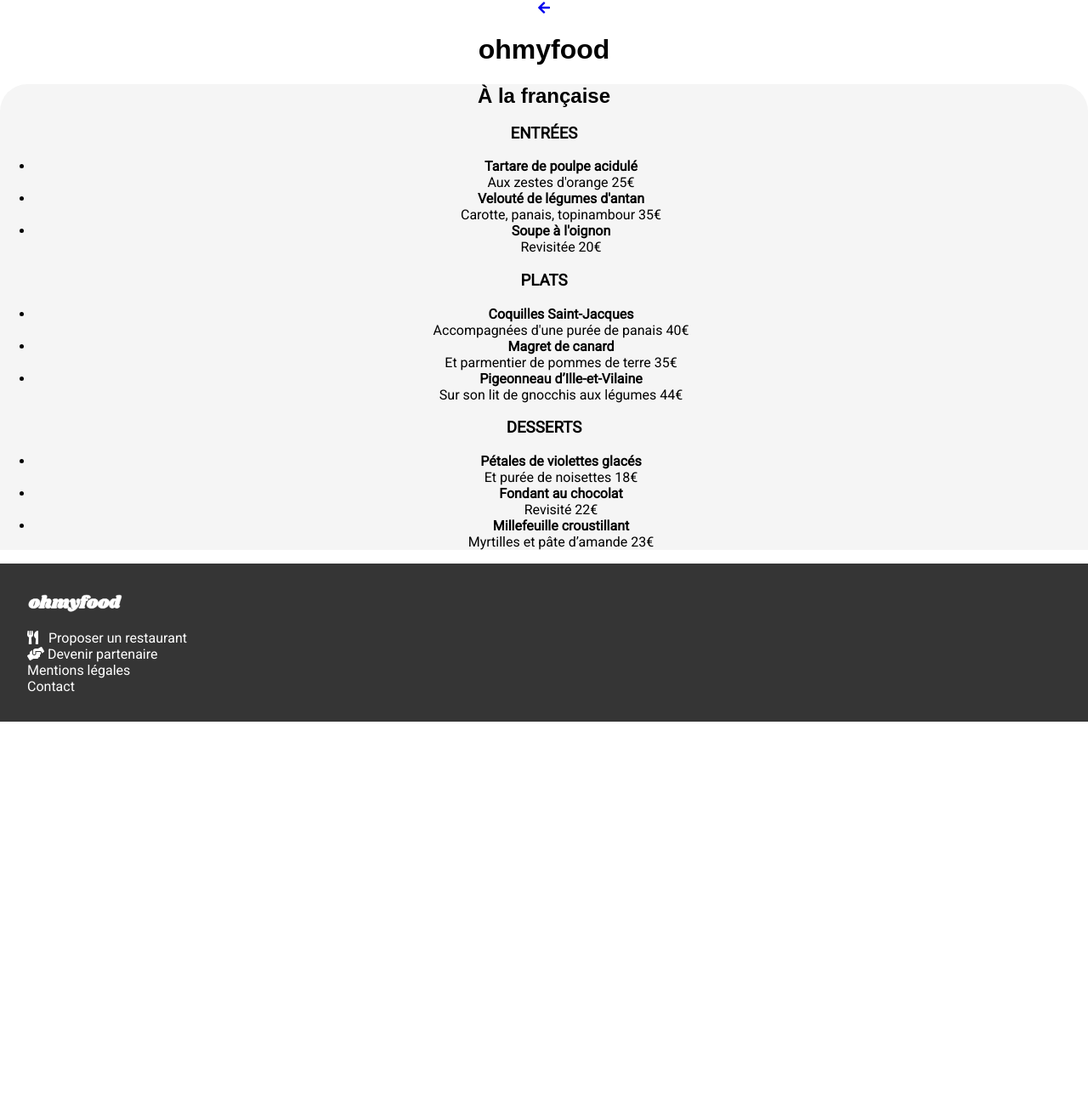
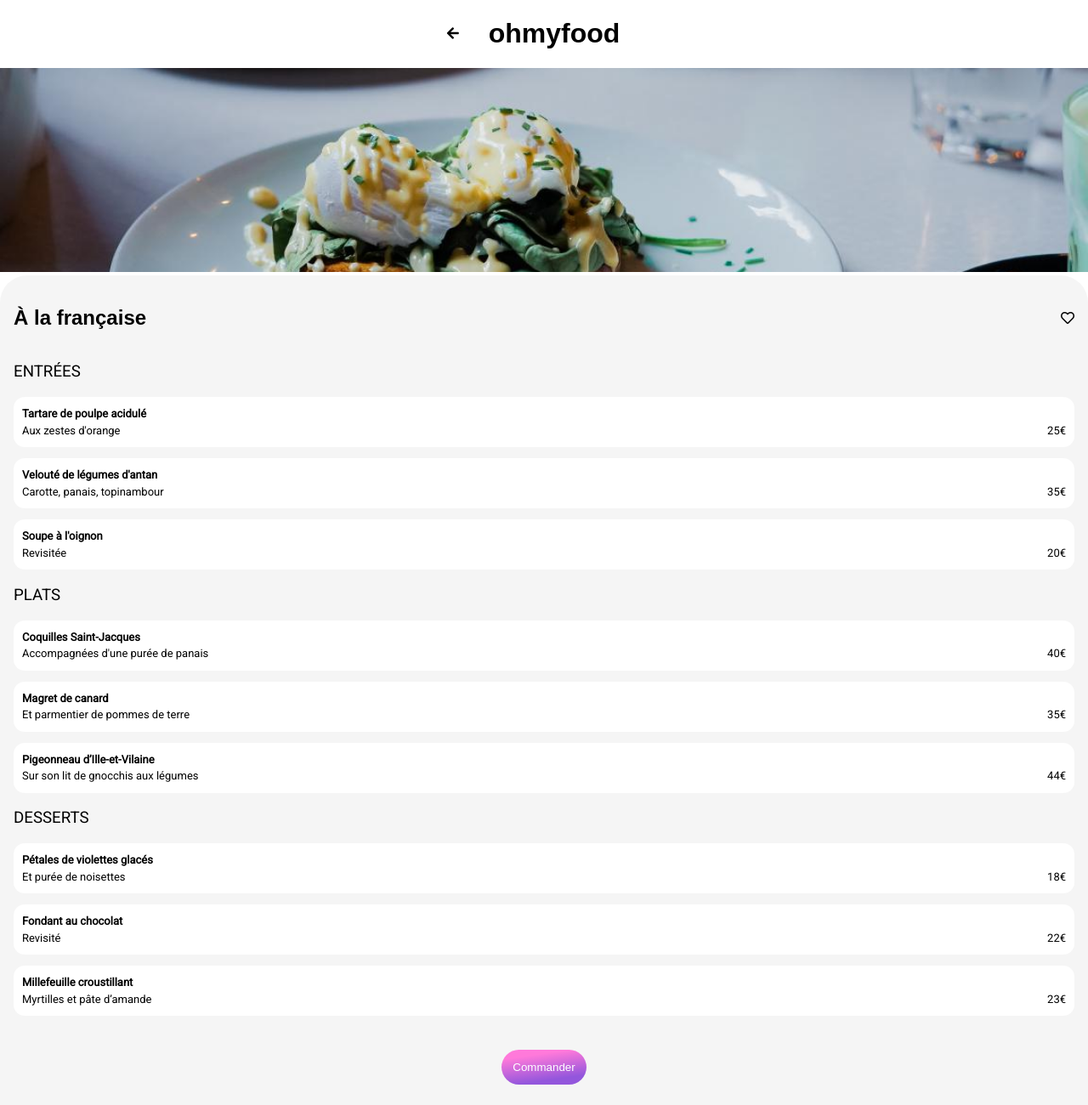
Before and after one commit to Cuvelier05/LaurentCuvelier_3_10022021, a website: page aLaFrancaise.html in a window 1280 px wide. Shown: the top 1300 px of the page at 85% size. Before the commit the page ends 849 px from the top, so only its background shows below. Drawn offline with Linux system fonts and the light colour scheme; a web font is replaced by a local one.

Commit message:
restaurant page wip

```diff
--- a/aLaFrancaise.html
+++ b/aLaFrancaise.html
@@ -27,36 +27,54 @@
   <body>
     <!--HEADER-->
     <header>
-      <a href="./index.html">
-        <i class="fas fa-arrow-left"></i>
-      </a>
-      <h1>ohmyfood</h1>
+      <div class="header_contain">
+        <a href="./index.html" class="arrow">
+          <i class="fas fa-arrow-left"></i>
+        </a>
+        <h1>ohmyfood</h1>
+      </div>
     </header>
 
     <!--MAIN-->
     <main>
       <figure>
-        <!--<img src="images/restaurants/mini_a-la-francaise.jpg" -->
+        <img
+          src="images/restaurants/mini_a-la-francaise.jpg"
+          alt="picture restaurant"
+        />
       </figure>
 
       <section class="menu">
-        <h2>À la française</h2>
+        <div class="restaurant_name">
+          <h2>À la française</h2>
+          <i class="far fa-heart"></i>
+        </div>
+
         <div class="entree">
           <h3>ENTRÉES</h3>
           <ul>
             <li>
-              <strong>Tartare de poulpe acidulé</strong><br />
-              Aux zestes d'orange 25€
+              <h4>Tartare de poulpe acidulé</h4>
+              <div class="accompaniements">
+                <p>Aux zestes d'orange</p>
+                <p class="price">25€</p>
+              </div>
             </li>
 
             <li>
-              <strong>Velouté de légumes d'antan</strong><br />
-              Carotte, panais, topinambour 35€
+              <h4>Velouté de légumes d'antan</h4>
+              <div class="accompaniements">
+                <p>Carotte, panais, topinambour</p>
+                <p class="price">35€</p>
+              </div>
             </li>
 
             <li>
-              <strong>Soupe à l'oignon</strong><br />
-              Revisitée 20€
+              <h4>Soupe à l'oignon</h4>
+              <div class="accompaniements">
+                <p>Revisitée</p>
+                <p class="price">20€</p>
+              </div>
             </li>
           </ul>
         </div>
@@ -65,18 +83,27 @@
           <h3>PLATS</h3>
           <ul>
             <li>
-              <strong>Coquilles Saint-Jacques</strong><br />
-              Accompagnées d'une purée de panais 40€
+              <h4>Coquilles Saint-Jacques</h4>
+              <div class="accompaniements">
+                <p>Accompagnées d'une purée de panais</p>
+                <p class="price">40€</p>
+              </div>
             </li>
 
             <li>
-              <strong>Magret de canard</strong><br />
-              Et parmentier de pommes de terre 35€
+              <h4>Magret de canard</h4>
+              <div class="accompaniements">
+                <p>Et parmentier de pommes de terre</p>
+                <p class="price">35€</p>
+              </div>
             </li>
 
             <li>
-              <strong> Pigeonneau d’Ille-et-Vilaine</strong><br />
-              Sur son lit de gnocchis aux légumes 44€
+              <h4>Pigeonneau d’Ille-et-Vilaine</h4>
+              <div class="accompaniements">
+                <p>Sur son lit de gnocchis aux légumes</p>
+                <p class="price">44€</p>
+              </div>
             </li>
           </ul>
         </div>
@@ -85,26 +112,36 @@
           <h3>DESSERTS</h3>
           <ul>
             <li>
-              <strong>Pétales de violettes glacés</strong><br />
-              Et purée de noisettes 18€
+              <h4>Pétales de violettes glacés</h4>
+              <div class="accompaniements">
+                Et purée de noisettes
+                <p class="price">18€</p>
+              </div>
             </li>
 
             <li>
-              <strong>Fondant au chocolat</strong><br />
-              Revisité 22€
+              <h4>Fondant au chocolat</h4>
+              <div class="accompaniements">
+                <p>Revisité</p>
+                <p class="price">22€</p>
+              </div>
             </li>
 
             <li>
-              <strong> Millefeuille croustillant</strong><br />
-              Myrtilles et pâte d’amande 23€
+              <h4>Millefeuille croustillant</h4>
+              <div class="accompaniements">
+                <p>Myrtilles et pâte d’amande</p>
+                <p class="price">23€</p>
+              </div>
             </li>
           </ul>
         </div>
+        <button>Commander</button>
       </section>
     </main>
     <!--FOOTER-->
     <footer>
-      <img src="images/logo/ohmyffood_logo.png" />
+      <img src="images/logo/ohmyffood_logo.png" alt="logo oh my food" />
       <ul>
         <li>
           <i class="fas fa-utensils icone"></i>
--- a/sass/base/_base.scss
+++ b/sass/base/_base.scss
@@ -1,9 +1,19 @@
-* {
+body {
   box-sizing: border-box;
-}
-body {
   margin: 0;
   text-decoration: none;
   text-align: center;
   font-family: "Roboto", Arial, Helvetica, sans-serif;
+
+  & ul,
+  ol {
+    list-style-type: none;
+    padding: 0;
+    margin: 0;
+  }
+
+  & a {
+    color: black;
+    text-decoration: none;
+  }
 }
--- a/sass/pages/index.scss
+++ b/sass/pages/index.scss
@@ -52,11 +52,6 @@
     padding-right: 0.5em;
   }
 
-  & ol {
-    padding: 0;
-    list-style: none;
-  }
-
   & li {
     margin: auto;
     position: relative;
@@ -104,9 +99,7 @@
   }
 
   & a {
-    color: black;
     text-align: left;
-    text-decoration: none;
   }
 
   & figure {
--- a/sass/pages/restaurants.scss
+++ b/sass/pages/restaurants.scss
@@ -1,20 +1,75 @@
+/*HEADER*/
+.header_contain {
+  display: flex;
+  align-items: center;
+  justify-content: center;
+  & .arrow {
+    margin: 0px 35px 0px -25px;
+  }
+}
+
 /*MAIN*/
 main {
   figure {
     margin: 0;
   }
-  /*img {
+
+  img {
     width: 100%;
     height: 15em;
     object-fit: cover;
-  }*/
+  }
+
   .menu {
     background-color: $main-bckg-color;
     border-radius: 2em 2em 0 0;
+    list-style-type: none;
+    padding: 1em;
 
+    & .restaurant_name {
+      display: flex;
+      align-items: center;
+      justify-content: space-between;
+    }
     & h2 {
       font-family: "Shrikhand", Arial, Helvetica, sans-serif;
-      margin: 0;
+      text-align: left;
+    }
+    & h3 {
+      text-align: left;
+      font-weight: lighter;
+    }
+
+    & li {
+      margin-bottom: 1em;
+      background-color: white;
+      text-align: left;
+      border-radius: 1em;
+      padding: 10px;
+      line-height: 1.5em;
+      font-size: small;
+      & h4,
+      p {
+        margin: 0;
+      }
+      .accompaniements {
+        display: flex;
+        justify-content: space-between;
+      }
+    }
+    button {
+      cursor: pointer;
+      max-width: 50%;
+      color: white;
+      box-sizing: content-box;
+      border: none;
+      border-radius: 50px;
+      outline-style: none;
+      padding: 1em;
+      margin: auto;
+      margin-top: 2em;
+      margin-bottom: 2em;
+      @include gradient;
     }
   }
 }
```
Also changed, not shown: index.html (+17 -5 lines), .css/style.css, 1 other file.
